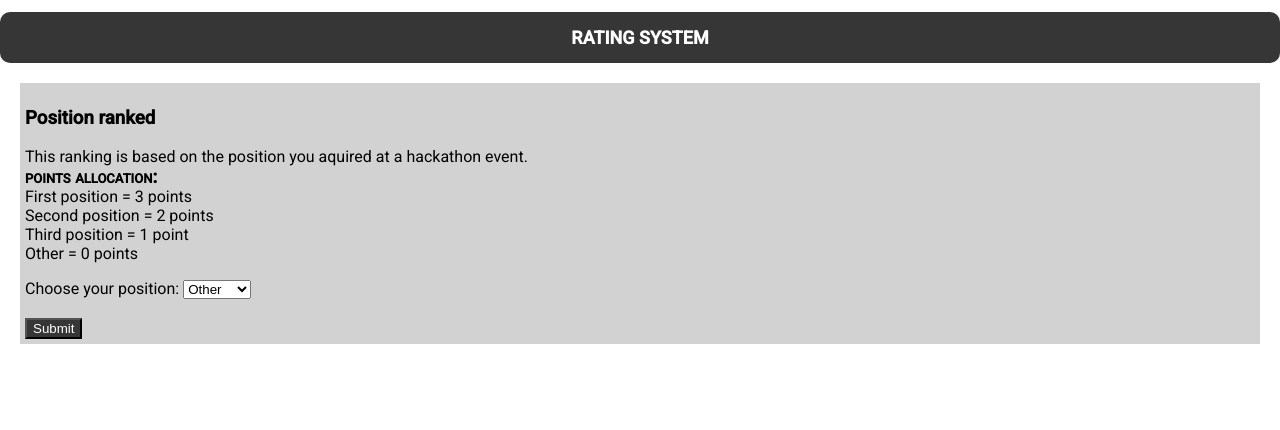
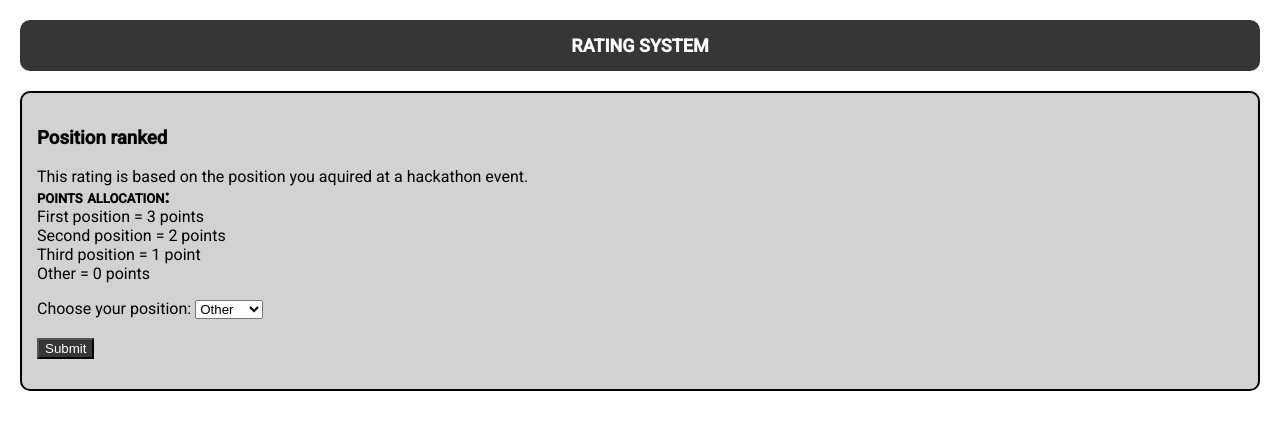
Before and after one commit to Umuzi-org/product-hackathon-leaderboard, an Angular app in the folder frontend/: page /ratingSystem in a window 1280 px wide. Shown: the top 430 px of the page. Built offline with nearby package versions, Linux system fonts and the light colour scheme.

Commit message:
Minor changes(mainly CSS)

```diff
--- a/frontend/src/app/rating-system/rating-system.component.css
+++ b/frontend/src/app/rating-system/rating-system.component.css
@@ -1,13 +1,17 @@
 #header{
     text-align: center;
     padding: 15px;
+    margin: 20px;
     font-size: 18px;
     background-color: rgb(54, 54, 54);
     border-radius: 10px;
 }
 #posRanked{
     margin: 20px;
-    padding: 5px;
+    padding: 15px;
+    padding-bottom: 30px;
+    border: 2px solid black;
+    border-radius: 10px;
     background-color: rgb(211, 210, 210);
 }
 h1{
--- a/frontend/src/app/rating-system/rating-system.component.html
+++ b/frontend/src/app/rating-system/rating-system.component.html
@@ -1,7 +1,7 @@
 <h1 id="header">RATING SYSTEM</h1>
 <div id="posRanked">
 <h3>Position ranked</h3>
-<p>This ranking is based on the position you aquired at a hackathon event.
+<p>This rating is based on the position you aquired at a hackathon event.
     <br><span class="allocation">points allocation:</span>
     <br> <span class="positions"> First position = 3 points
     <br> Second position = 2 points
```
